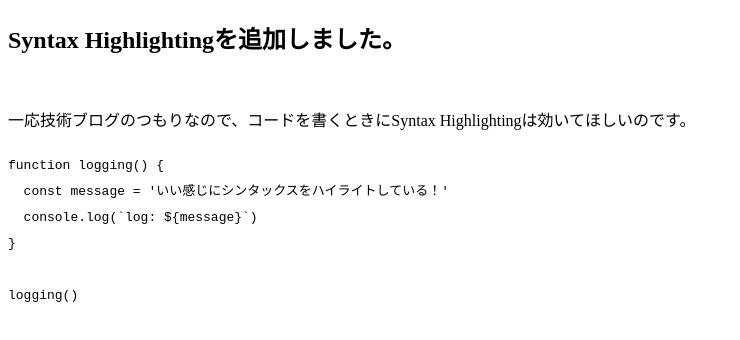
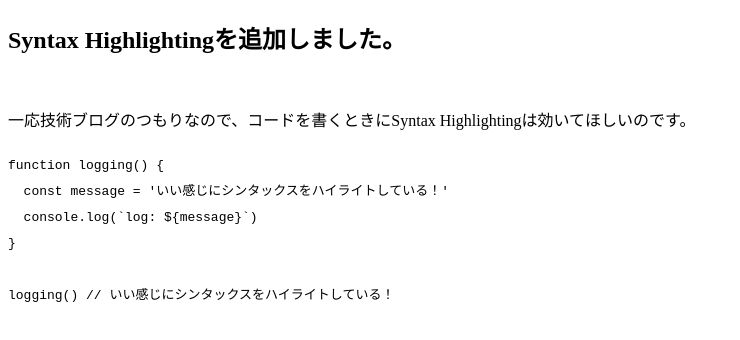
Before and after one commit to yinm/website, a Gatsby site: page /20180505 in a window 1280 px wide. Shown: the whole page, without its empty margins (0-740 px from the left). Built offline with nearby package versions, Linux system fonts and the light colour scheme; Gatsby itself is replaced by a stand-in of ours; some packages are replaced by stand-ins of ours; code samples lack their colours.

Commit message:
Update post

````diff
--- a/src/pages/20180505/index.md
+++ b/src/pages/20180505/index.md
@@ -5,11 +5,11 @@ date: "2018-05-05"
 
 一応技術ブログのつもりなので、コードを書くときにSyntax Highlightingは効いてほしいのです。
 
-```js
+```javascript
 function logging() {
   const message = 'いい感じにシンタックスをハイライトしている！'
   console.log(`log: ${message}`)
 }
 
-logging()
+logging() // いい感じにシンタックスをハイライトしている！
 ```
````
